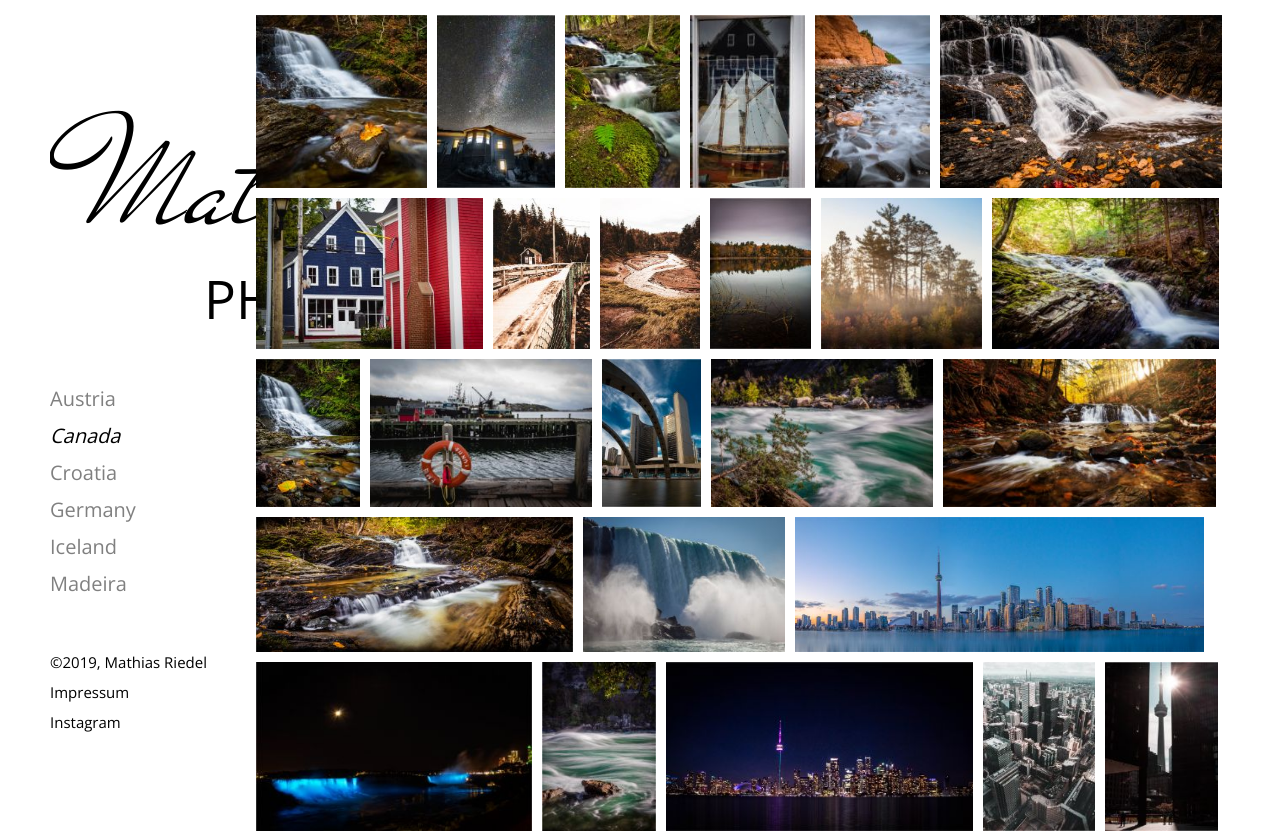
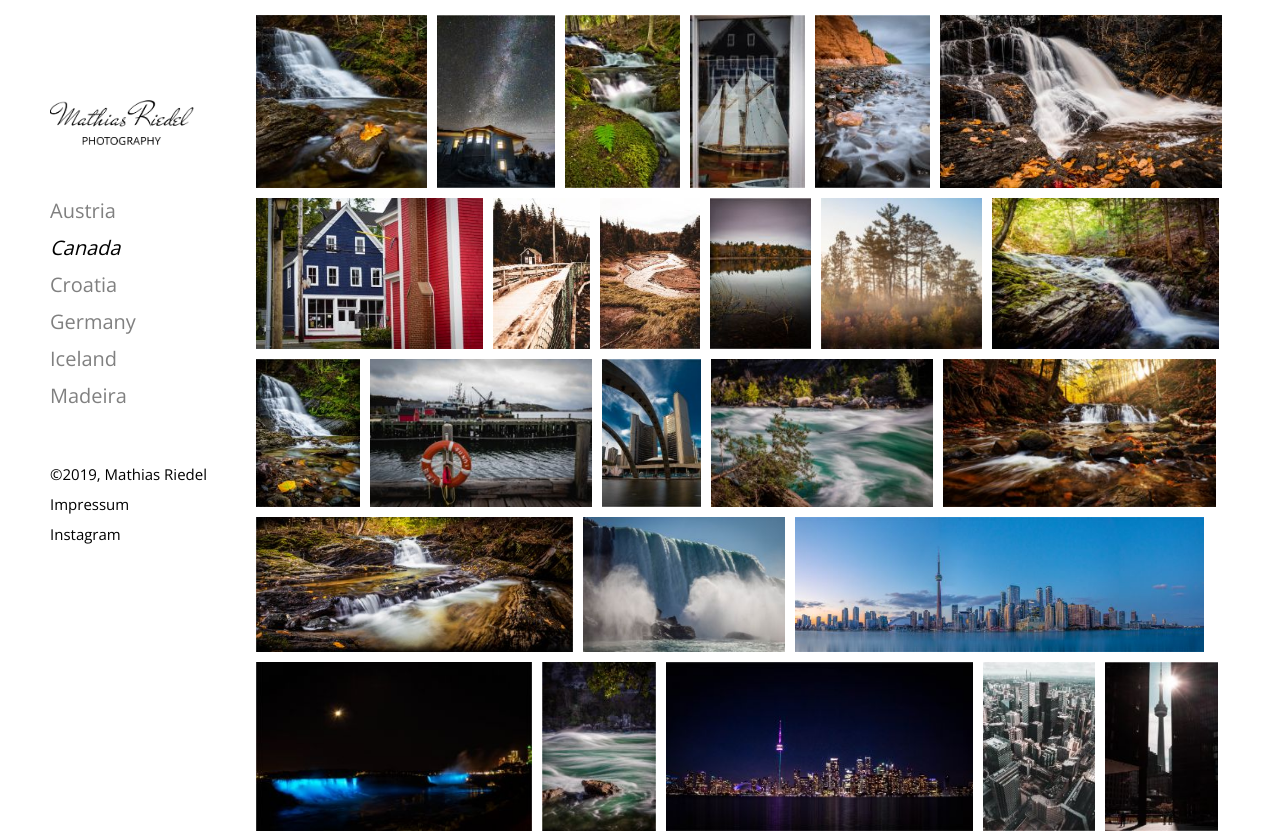
Before and after one commit to mathiasriedel/mathiasriedelphotography, a plain HTML site: page canada.html in a window 1280 px wide. Shown: the top 834 px of the page. Drawn offline with nearby package versions, Linux system fonts and the light colour scheme.

Commit message:
Add files via upload

```diff
--- a/gallery.css
+++ b/gallery.css
@@ -73,19 +73,15 @@ html, body {
     right: 0;
     bottom: 0;
     line-height: 0;
-    padding: 15px 0;
+    margin: 15px 0;
 }
 
 #menu {
     margin: 100px 0 0 50px;
 }
 
-#sidebar #menu>a {
-    color: black;
-    text-decoration: none;
-    font-size: 3.5rem;
-    font-family: 'Great Vibes', cursive;
-    font-weight: 200;
+#sidebar #menu img {
+    max-width: 70%;
 }
 
 #sidebar ul {
```
